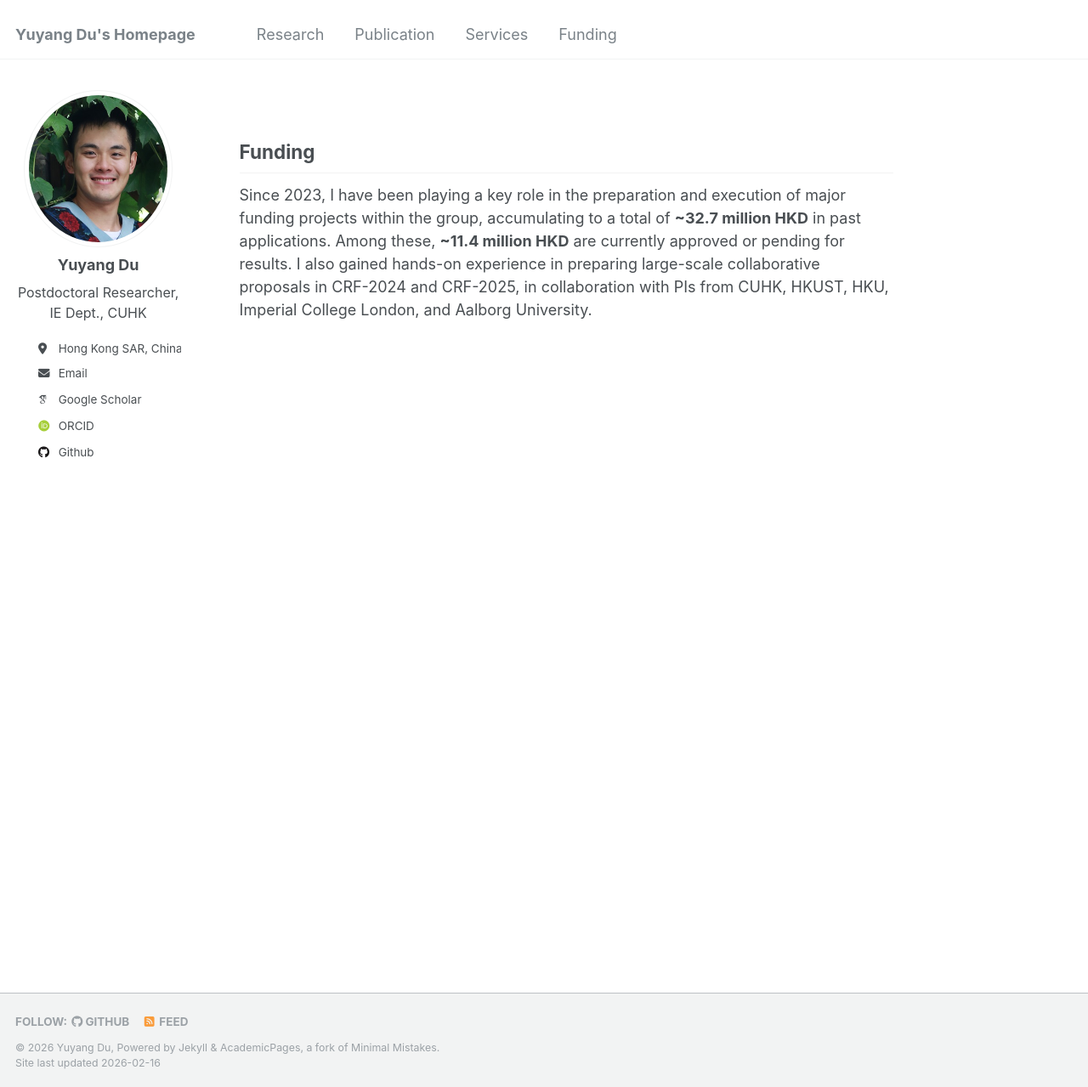
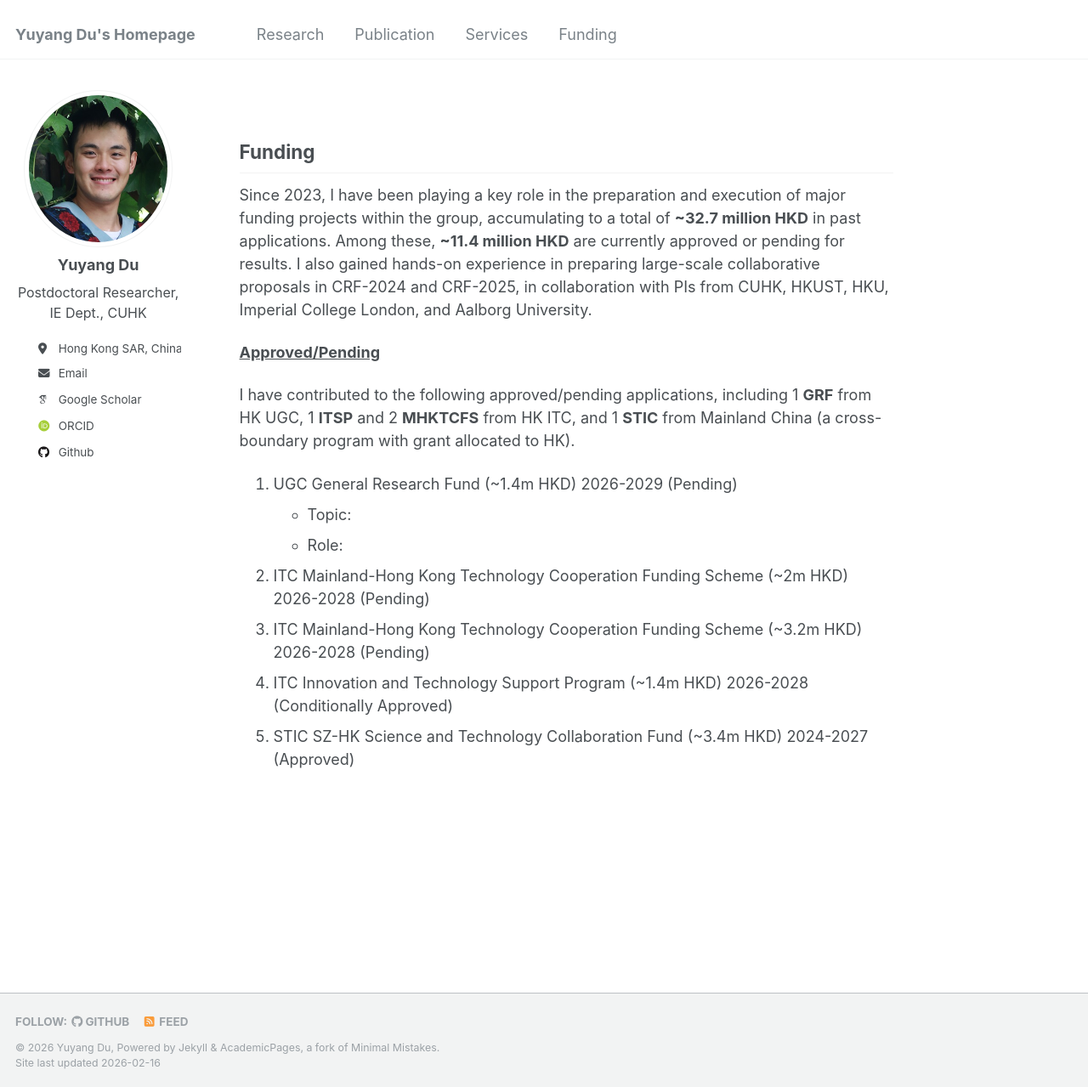
Before and after one commit to yuyangdu01/yuyangdu01.github.io, a Jekyll site: the page built from _pages/funding.md, in a window 1280 px wide and 1279 px high. Shown: the whole window at 85% size. Built offline with Jekyll 4.4.1, drawn with Linux system fonts in a browser that asks for light colours; some web fonts are replaced.

Commit message:
Update funding.md

```diff
--- a/_pages/funding.md
+++ b/_pages/funding.md
@@ -10,3 +10,29 @@ redirect_from:
 Funding
 ------
 Since 2023, I have been playing a key role in the preparation and execution of major funding projects within the group, accumulating to a total of **~32.7 million HKD** in past applications. Among these, **~11.4 million HKD** are currently approved or pending for results. I also gained hands-on experience in preparing large-scale collaborative proposals in CRF-2024 and CRF-2025, in collaboration with PIs from CUHK, HKUST, HKU, Imperial College London, and Aalborg University.
+
+
+<p style="font-size: 18px; font-weight: bold; text-decoration: underline;">Approved/Pending</p>
+I have contributed to the following approved/pending applications, including 1 <b>GRF</b> from HK UGC, 1 <b>ITSP</b> and 2 <b>MHKTCFS</b> from HK ITC, and 1 <b>STIC</b> from Mainland China (a cross-boundary program with grant allocated to HK).
+
+<ol>
+  <li>
+    UGC General Research Fund (~1.4m HKD)                                      2026-2029 (Pending)
+    <ul>
+      <li>Topic: </li>
+      <li>Role: </li>
+    </ul>
+  </li>
+  <li>
+    ITC Mainland-Hong Kong Technology Cooperation Funding Scheme (~2m HKD)      2026-2028 (Pending)
+  </li>
+  <li>
+    ITC Mainland-Hong Kong Technology Cooperation Funding Scheme (~3.2m HKD)    2026-2028 (Pending)
+  </li>
+  <li>
+    ITC Innovation and Technology Support Program (~1.4m HKD)       2026-2028 (Conditionally Approved)
+  </li>
+  <li>
+    STIC SZ-HK Science and Technology Collaboration Fund (~3.4m HKD)            2024-2027 (Approved)
+  </li>
+</ol>
```
